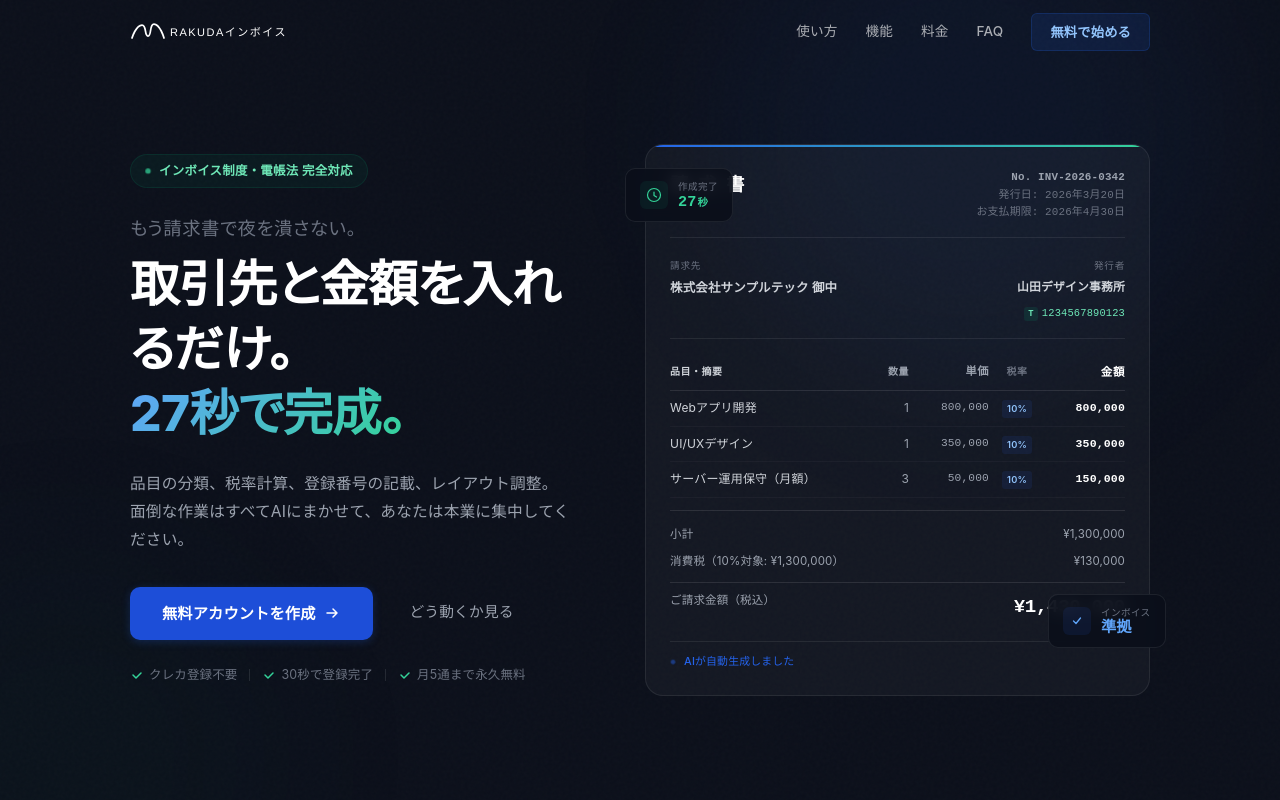
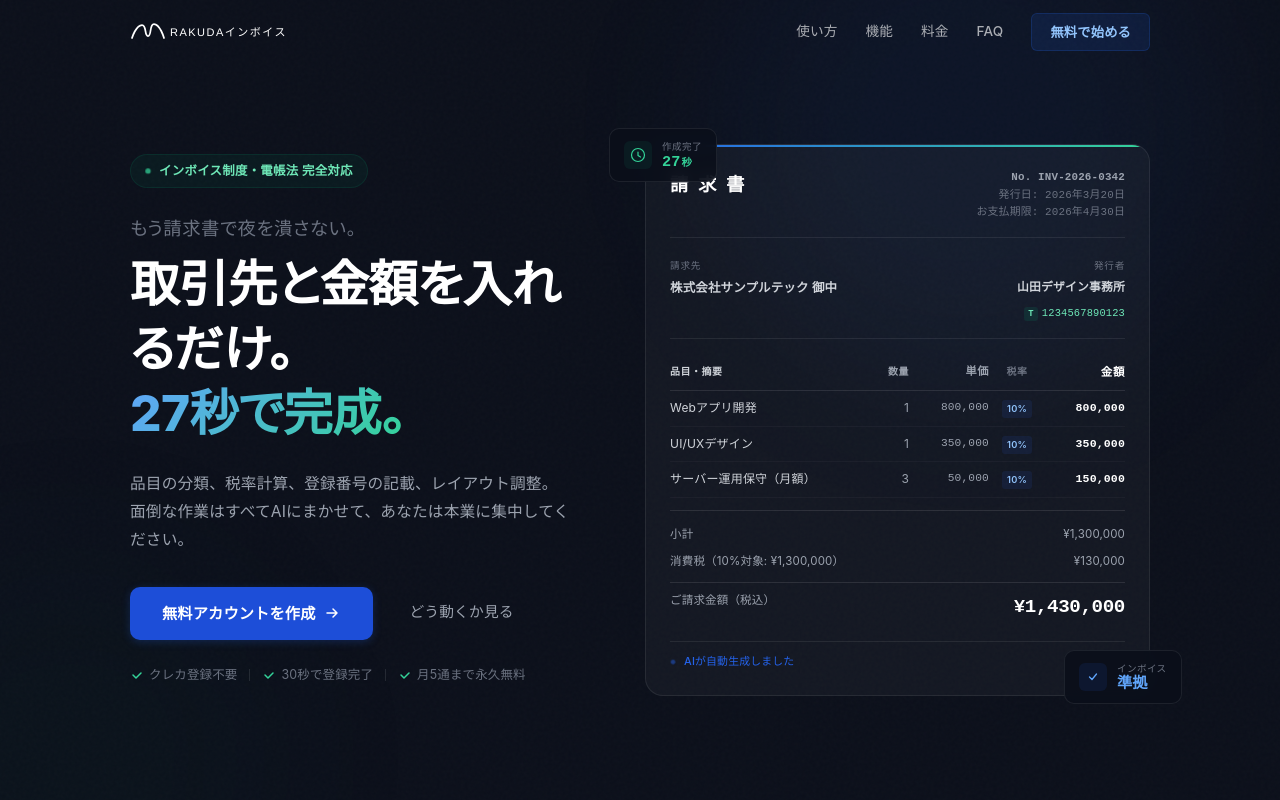
Before and after one commit to shuheiuesugi/rakuda-invoice, a Next.js app: page /rakuda-invoice/ in a window 1280 px wide. Shown: the top 800 px of the page. Built offline with nearby package versions, Linux system fonts and the light colour scheme.

Commit message:
float-cardの位置調整（モックアップとの重なり解消）

```diff
--- a/src/app/globals.css
+++ b/src/app/globals.css
@@ -705,14 +705,14 @@ strong { font-weight: 650; color: var(--c-ink); }
 }
 
 .mockup-float-card--time {
-  top: 24px;
-  left: -20px;
+  top: -16px;
+  left: -36px;
   animation: float-a 7s ease-in-out infinite;
 }
 
 .mockup-float-card--check {
-  bottom: 48px;
-  right: -16px;
+  bottom: -8px;
+  right: -32px;
   animation: float-b 8s ease-in-out infinite 1s;
 }
 
```
